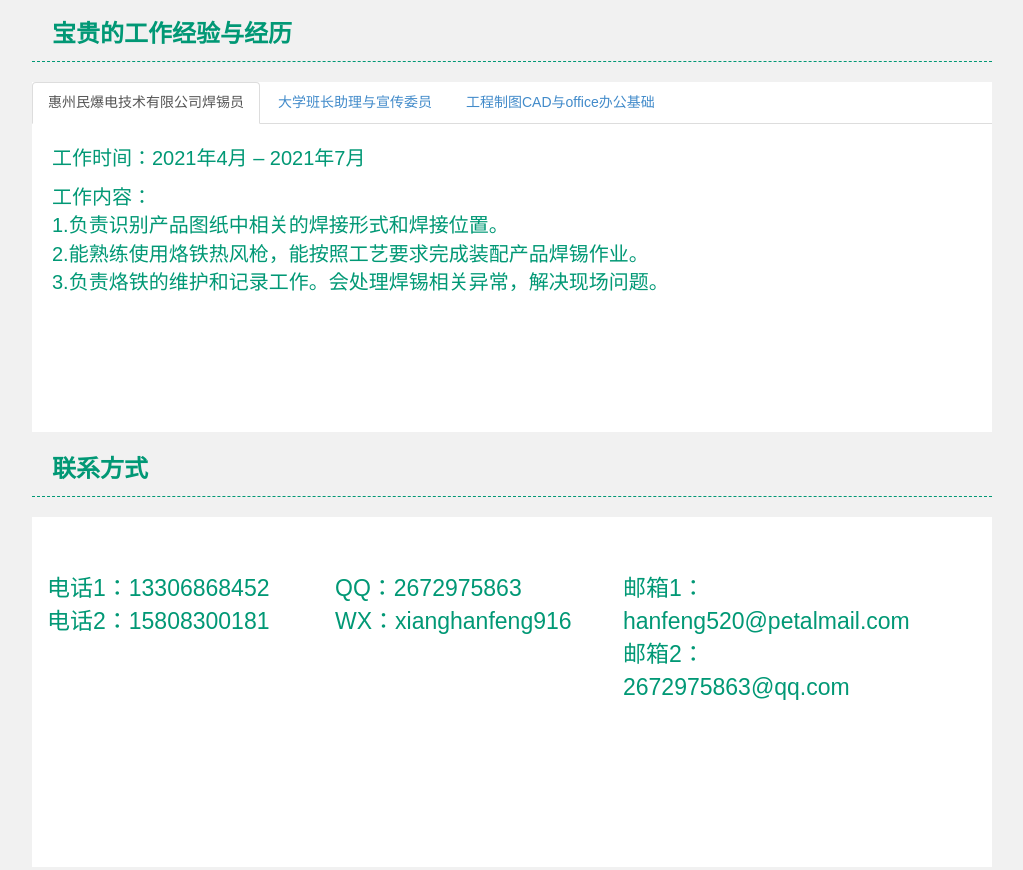
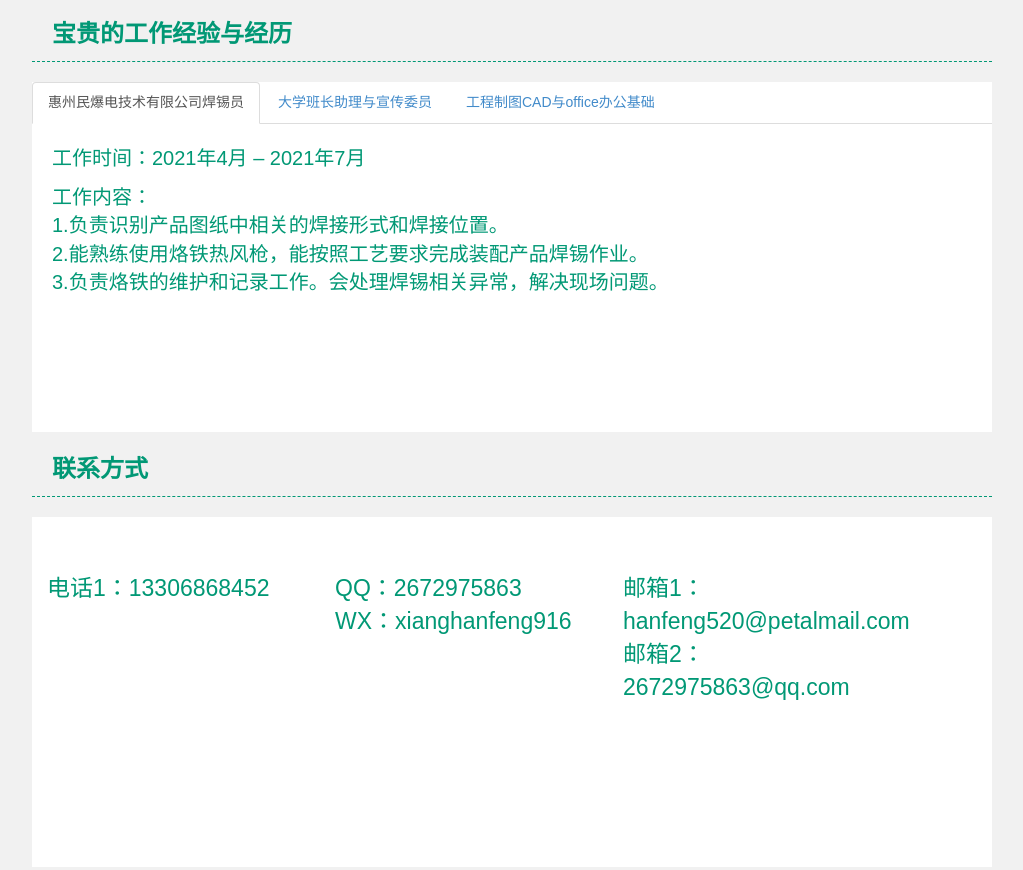
Before and after one commit to hanfeng916/hanfeng916, a plain HTML site: page personal web sites/index.html in a window 1280 px wide. Shown: the part 1418-2288 px from the top of the page, without its empty margins (128-1151 px from the left). Drawn offline with Linux system fonts and the light colour scheme.

Commit message:
Update index.html

```diff
--- a/personal web sites/index.html
+++ b/personal web sites/index.html
@@ -124,8 +124,6 @@
 			<div class="newdivone">
 				<p class="text2">
 					电话1：13306868452
-					<br>
-					电话2：15808300181
 				</p>
 			</div>
 			<div class="newdivone">
```
